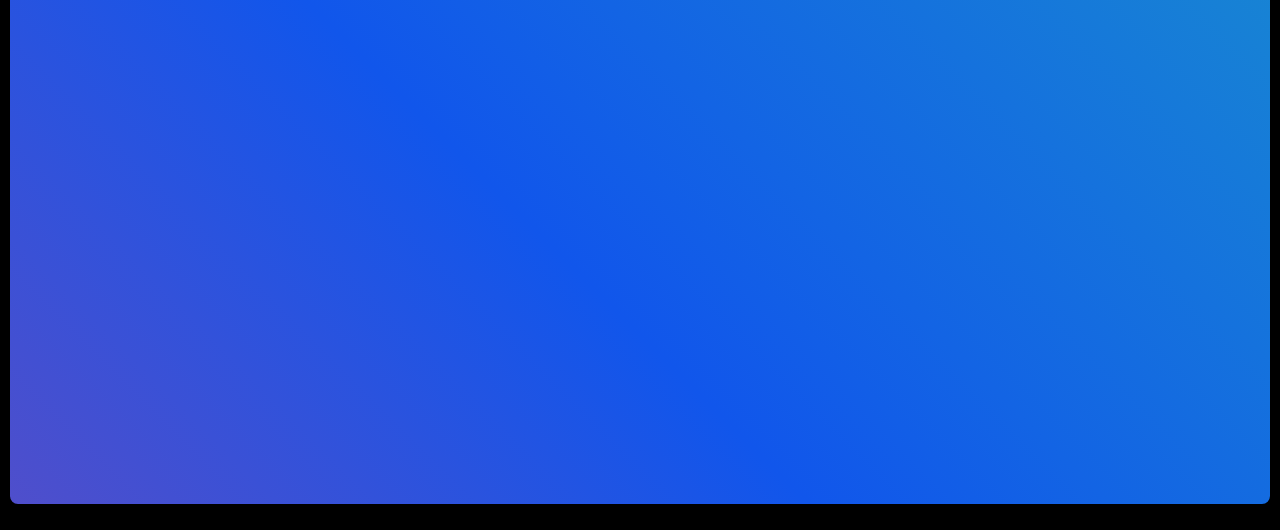
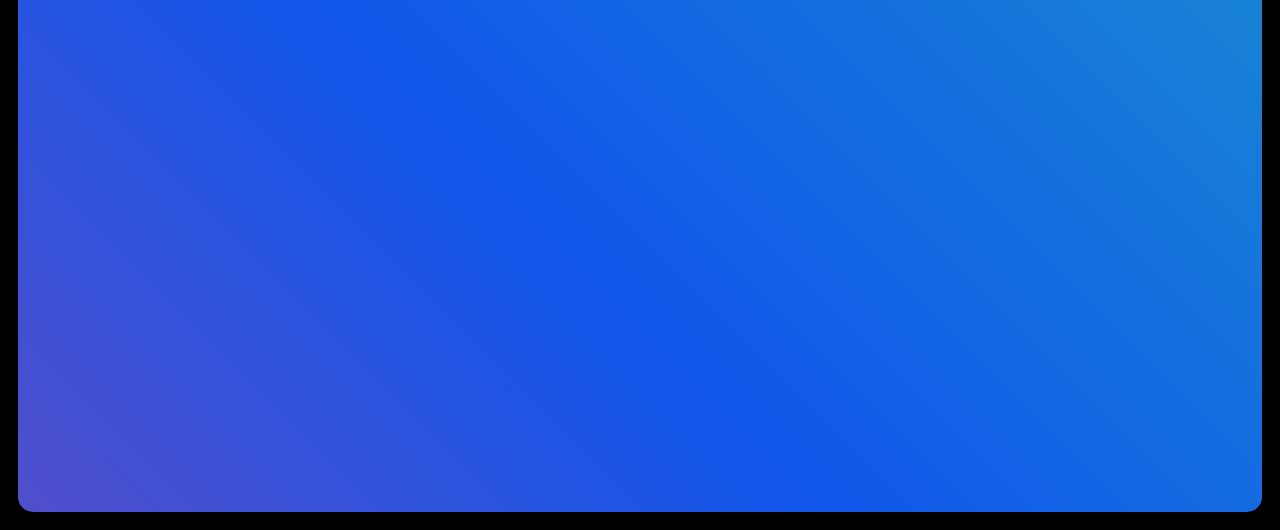
Before and after one commit to Curovearth/Hours-Left, a plain HTML site: page index.html in a window 1280 px wide. Shown: the part 306-836 px from the top of the page. Drawn offline with Linux system fonts and the light colour scheme.

Commit message:
border setup

```diff
--- a/style.css
+++ b/style.css
@@ -4,8 +4,8 @@ body{
 
 }
 .page1{
-    border: 2px black solid;
-    border-radius: 10px;
+    border: 10px black solid;
+    border-radius: 25px;
     /* height: 760px; */
     text-align: center;
     background: linear-gradient(45deg, #ee7752, #e73c7e, #1156eb, #23d5ab);
```
